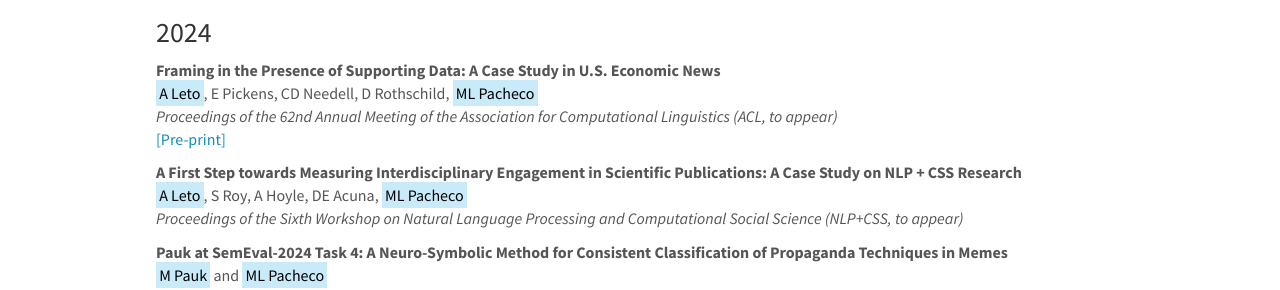
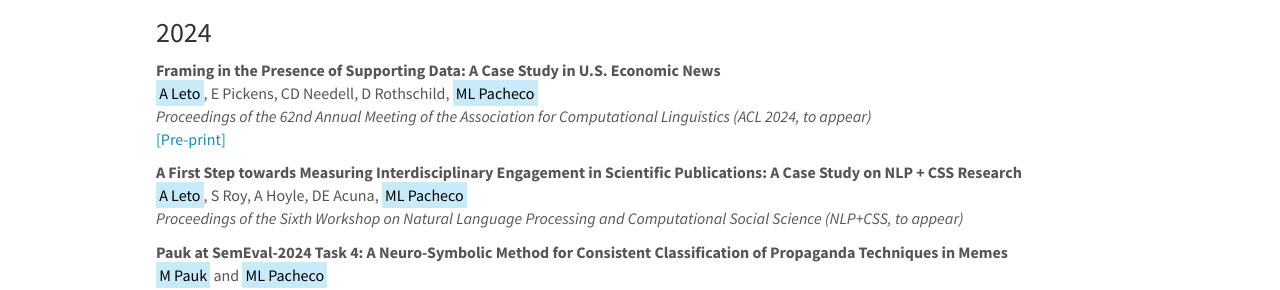
Before and after one commit to blast-cu/blast-cu.github.io, a Jekyll site: the page built from _pages/publications.md, in a window 1280 px wide and 1312 px high. Shown: the part 168-458 px from the top of the window. Built offline with Jekyll 4.4.1, drawn with Linux system fonts in a browser that asks for light colours; nearby versions of some CDN libraries.

Commit message:
Update publist_2024.yml

```diff
--- a/_data/publist_2024.yml
+++ b/_data/publist_2024.yml
@@ -1,6 +1,6 @@
 - title: "Framing in the Presence of Supporting Data: A Case Study in U.S. Economic News"
   authors: <mark>A Leto</mark>, E Pickens, CD Needell, D Rothschild, <mark>ML Pacheco</mark>
-  venue: "Proceedings of the 62nd Annual Meeting of the Association for Computational Linguistics (ACL, to appear)"
+  venue: "Proceedings of the 62nd Annual Meeting of the Association for Computational Linguistics (ACL 2024, to appear)"
   highlight: 0
   link:
     url: https://arxiv.org/abs/2402.14224
```
